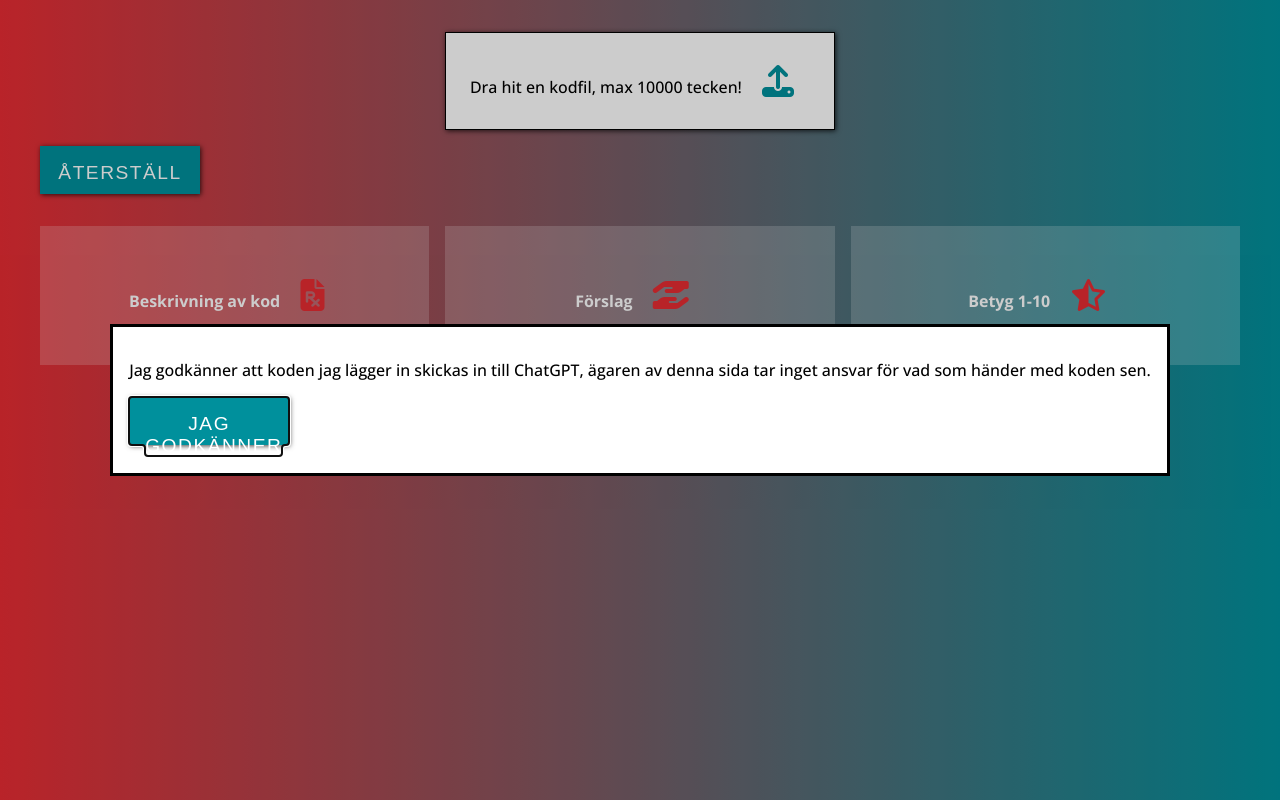
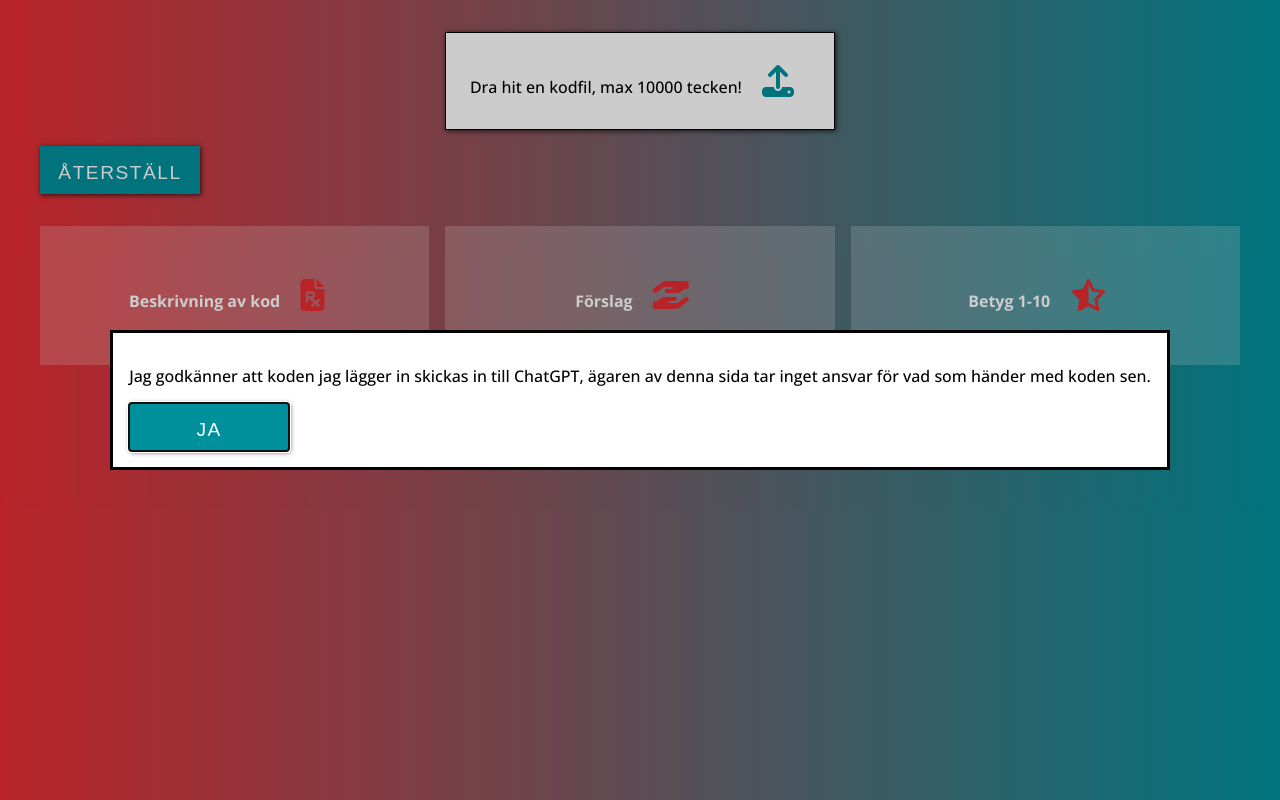
Before and after one commit to Xenofono/agreat-code-reviewer-frontend, a plain HTML site: page index.html in a window 1280 px wide. Drawn offline with nearby package versions, Linux system fonts and the light colour scheme; a web font is replaced by a local one.

Commit message:
fixed approval button text

```diff
--- a/index.html
+++ b/index.html
@@ -25,7 +25,7 @@
           Jag godkänner att koden jag lägger in skickas in till ChatGPT, ägaren
           av denna sida tar inget ansvar för vad som händer med koden sen.
         </p>
-        <button>Jag godkänner</button>
+        <button>Ja</button>
       </dialog>
 
       <div class="drop-zone">
```
